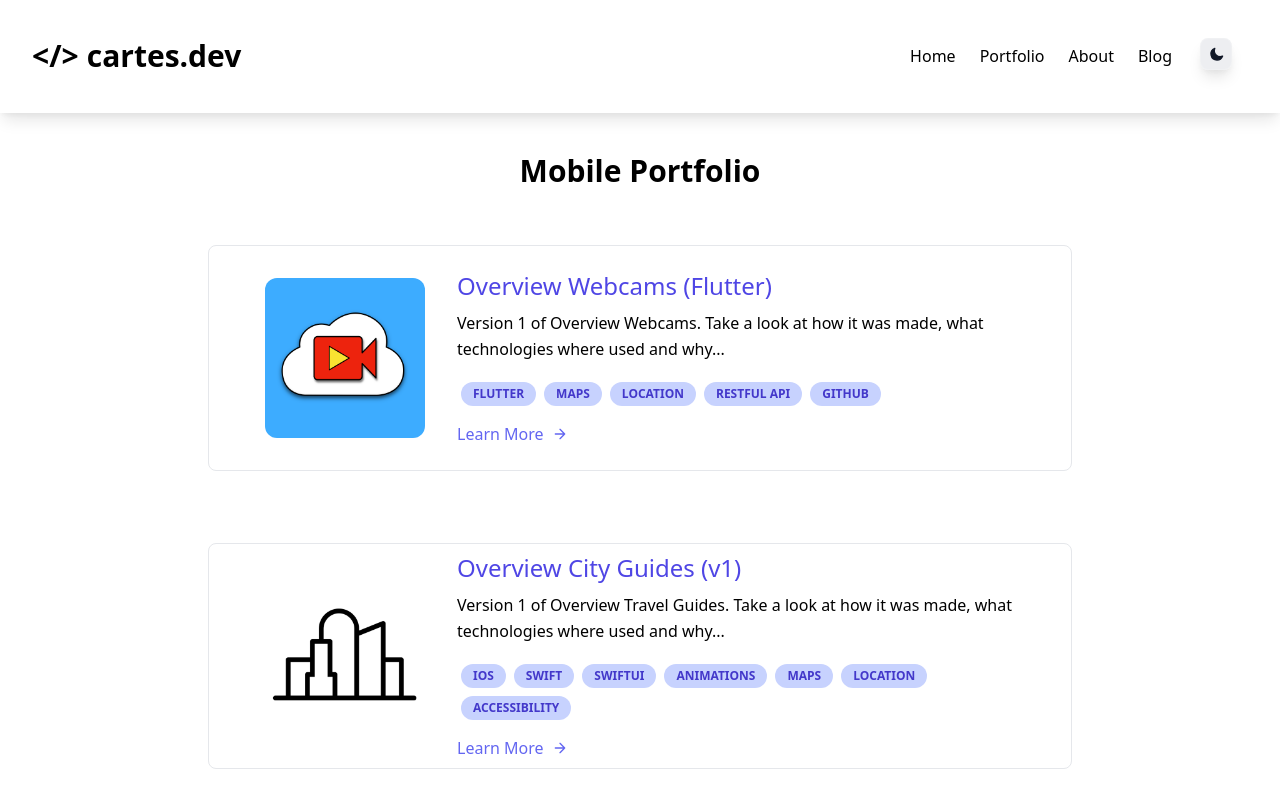
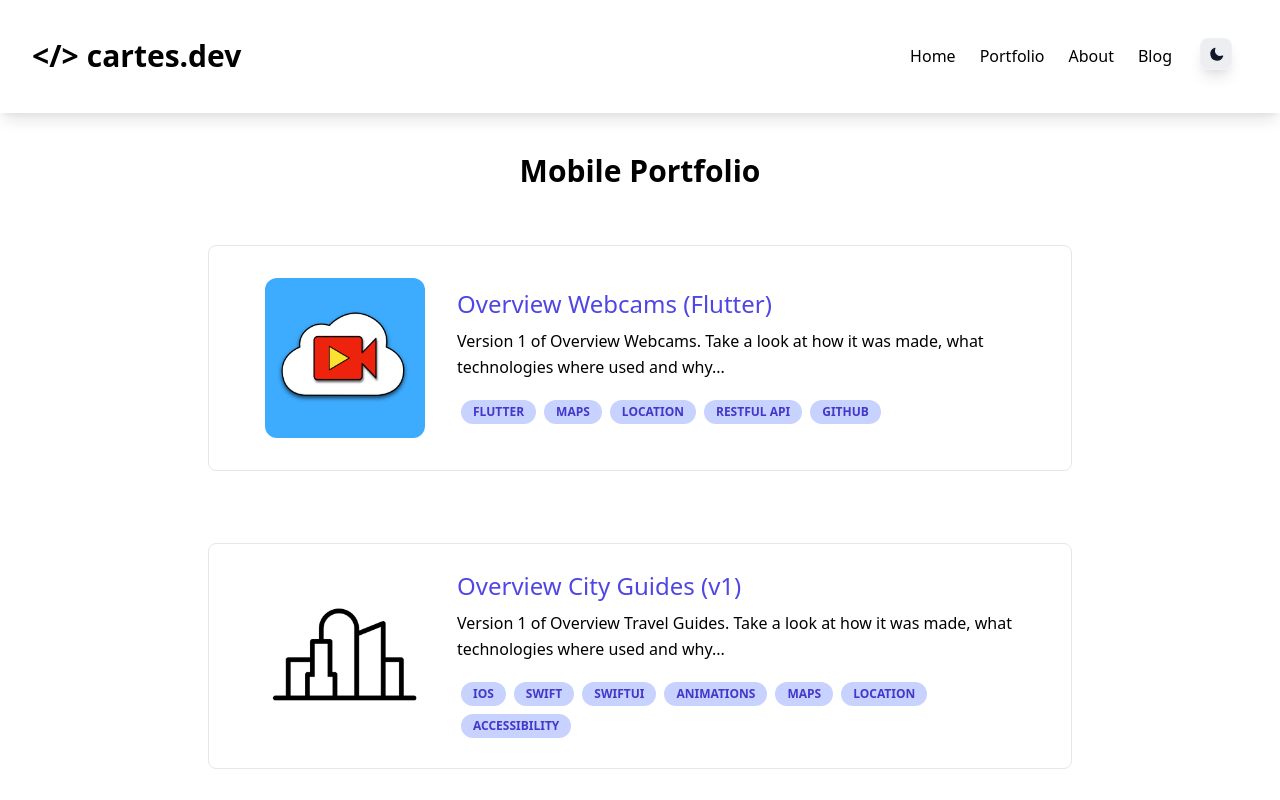
Before and after one commit to alfonsocartes/cartes_dev, a Next.js app: page /portfolio/mobile in a window 1280 px wide. Shown: the top 800 px of the page. Built offline with nearby package versions, Linux system fonts and the light colour scheme; what @tailwindcss/typography would draw is missing.

Commit message:
Remove Learn more button

```diff
--- a/components/projects/ProjectListItem.js
+++ b/components/projects/ProjectListItem.js
@@ -29,7 +29,7 @@ const ProjectListItem = ({ post }) => {
                 <Tag key={i} tag={tag} />
               ))}
             </div>
-            <Link href={`/portfolio/projects/${slug}`}>
+            {/* <Link href={`/portfolio/projects/${slug}`}>
               <a className="mt-3 text-indigo-500 inline-flex items-center">
                 Learn More
                 <svg
@@ -44,7 +44,7 @@ const ProjectListItem = ({ post }) => {
                   <path d="M5 12h14M12 5l7 7-7 7" />
                 </svg>
               </a>
-            </Link>
+            </Link> */}
           </div>
         </div>
       </div>
```
